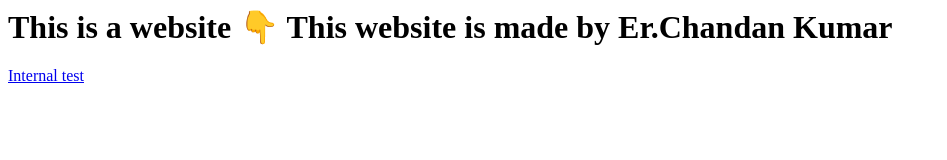
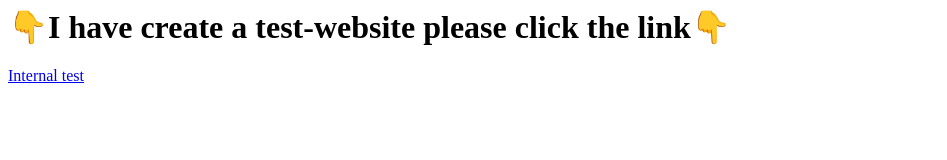
Before and after one commit to chandanlog/Avant-Website, a plain HTML site: page index.html in a window 1280 px wide. Shown: the whole page, without its empty margins (0-947 px from the left). Drawn offline with Linux system fonts and the light colour scheme.

Commit message:
Update index.html

```diff
--- a/index.html
+++ b/index.html
@@ -1,4 +1,4 @@
 <html>
-	<h1>This is a website 👇 This website is made by Er.Chandan Kumar</h1>
+	<h1>👇I have create a test-website please click the link👇</h1>
 	<p><a href="Free-Multi.html">Internal test</a></p>
 </html>
```
